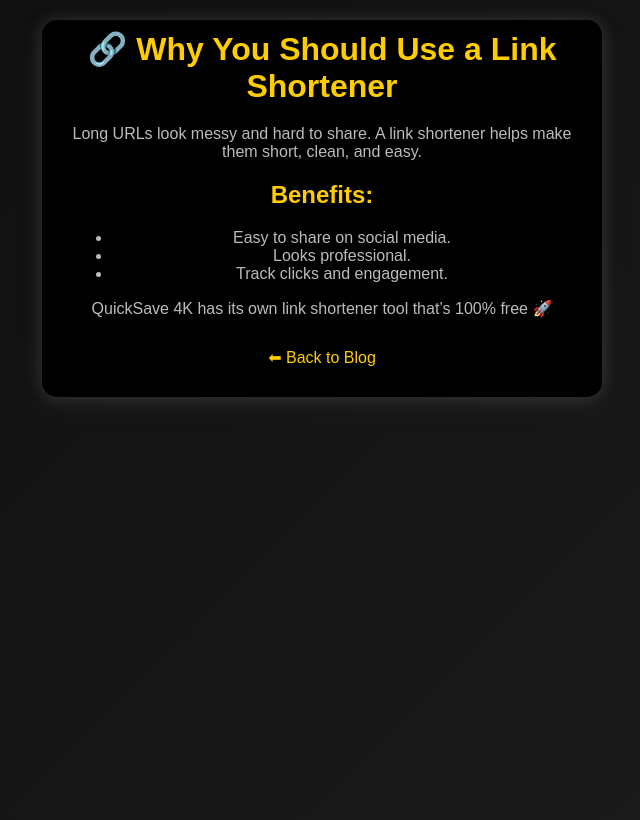
After one commit to codewithshobhit78/QuickSave-4K-YouTube-Reels-Downloader, a Flask app: page /blog/why-use-link-shortener in a window 1280 px wide. The commit adds this page. Shown: the whole page, without its empty margins (318-958 px from the left). Run offline with Flask 3, Linux system fonts and the light colour scheme; some libraries are stand-ins or nearby versions.

Commit message:
✨ Added Blog section with 3 articles + footer update

```diff
--- a/app.py
+++ b/app.py
@@ -226,11 +226,22 @@ def shorten_faq():
 def shorten_guides():
     return render_template('shorten_guides.html')
 
+# Blog routes
+@app.route('/blog')
+def blog_home():
+    return render_template("blog.html")
 
-# ✅ Ads.txt route
-@app.route('/ads.txt')
-def ads_txt():
-    return send_file("ads.txt")
+@app.route('/blog/how-to-download-youtube-shorts-2025')
+def blog_shorts():
+    return render_template("blog_shorts.html")
+
+@app.route('/blog/best-free-youtube-to-mp3-tools')
+def blog_mp3():
+    return render_template("blog_mp3.html")
+
+@app.route('/blog/why-use-link-shortener')
+def blog_shortener():
+    return render_template("blog_shortener.html")
 
 
 # ✅ Link Shortener API
@@ -265,6 +276,11 @@ def redirect_short(short_id):
     return "⚠️ Invalid or expired short link", 404
 
 
+# ✅ Ads.txt route
+@app.route('/ads.txt')
+def ads_txt():
+    return send_file("ads.txt")
+
 if __name__ == "__main__":
     port = int(os.environ.get("PORT", 5001))  # Railway ke liye (default 5001)
     app.run(host="0.0.0.0", port=port)
--- /dev/null
+++ b/templates/blog_shortener.html
@@ -0,0 +1,30 @@
+<!DOCTYPE html>
+<html lang="en">
+<head>
+  <meta charset="UTF-8">
+  <meta name="viewport" content="width=device-width, initial-scale=1.0">
+  <title>Why Use a Link Shortener - QuickSave 4K</title>
+  <link rel="stylesheet" href="{{ url_for('static', filename='style.css') }}">
+</head>
+<body>
+  <div class="container">
+    <h1 style="color:#ffcc00;">🔗 Why You Should Use a Link Shortener</h1>
+    <p style="color:#bbb;">
+      Long URLs look messy and hard to share. A link shortener helps make them short, clean, and easy.
+    </p>
+
+    <h2 style="color:#ffcc00;">Benefits:</h2>
+    <ul style="color:#bbb;">
+      <li>Easy to share on social media.</li>
+      <li>Looks professional.</li>
+      <li>Track clicks and engagement.</li>
+    </ul>
+
+    <p style="color:#bbb;">QuickSave 4K has its own link shortener tool that’s 100% free 🚀</p>
+
+    <div style="margin-top:30px;">
+      <a href="/blog" style="color:#ffcc00; text-decoration:none;">⬅ Back to Blog</a>
+    </div>
+  </div>
+</body>
+</html>
--- a/templates/index.html
+++ b/templates/index.html
@@ -82,7 +82,7 @@
     © 2025 <strong>QuickSave 4K</strong>. All rights reserved. <br>
     Made With <span class="heart">❤️</span> by
    <a href="https://www.linkedin.com/in/shobhit78" target="_blank" style="color:#ffcc00; text-decoration:none;">Shobhit Kumar</a>
-    | <a href="#" style="color:#ffcc00; text-decoration:none;">Share 🔗</a>
+    | <a href="/blog" style="color:#ffcc00; text-decoration:none;">Blog</a>
     <br><br>
     <a href="/privacy" style="color:#ffcc00; text-decoration:none;">Privacy</a> |
     <a href="/terms" style="color:#ffcc00; text-decoration:none;">Terms</a> |
--- a/templates/shorten.html
+++ b/templates/shorten.html
@@ -99,7 +99,7 @@
     © 2025 <strong>QuickSave 4K</strong>. All rights reserved. <br>
     Made With <span class="heart">❤️</span> by
     <a href="https://www.linkedin.com/in/shobhit78" target="_blank" style="color:#ffcc00; text-decoration:none;">Shobhit Kumar</a>
-    | <a href="#" style="color:#ffcc00; text-decoration:none;">Share 🔗</a>
+    | <a href="/blog" style="color:#ffcc00; text-decoration:none;">Blog</a>
     <br><br>
     <a href="/shorten/privacy" style="color:#ffcc00; text-decoration:none; margin:0 5px;">Privacy</a> |
     <a href="/shorten/terms" style="color:#ffcc00; text-decoration:none; margin:0 5px;">Terms</a> |
```
Also changed, not shown: templates/blog.html (added, +25 -0 lines), templates/blog_mp3.html (added, +31 -0 lines), templates/blog_shorts.html (added, +28 -0 lines).
